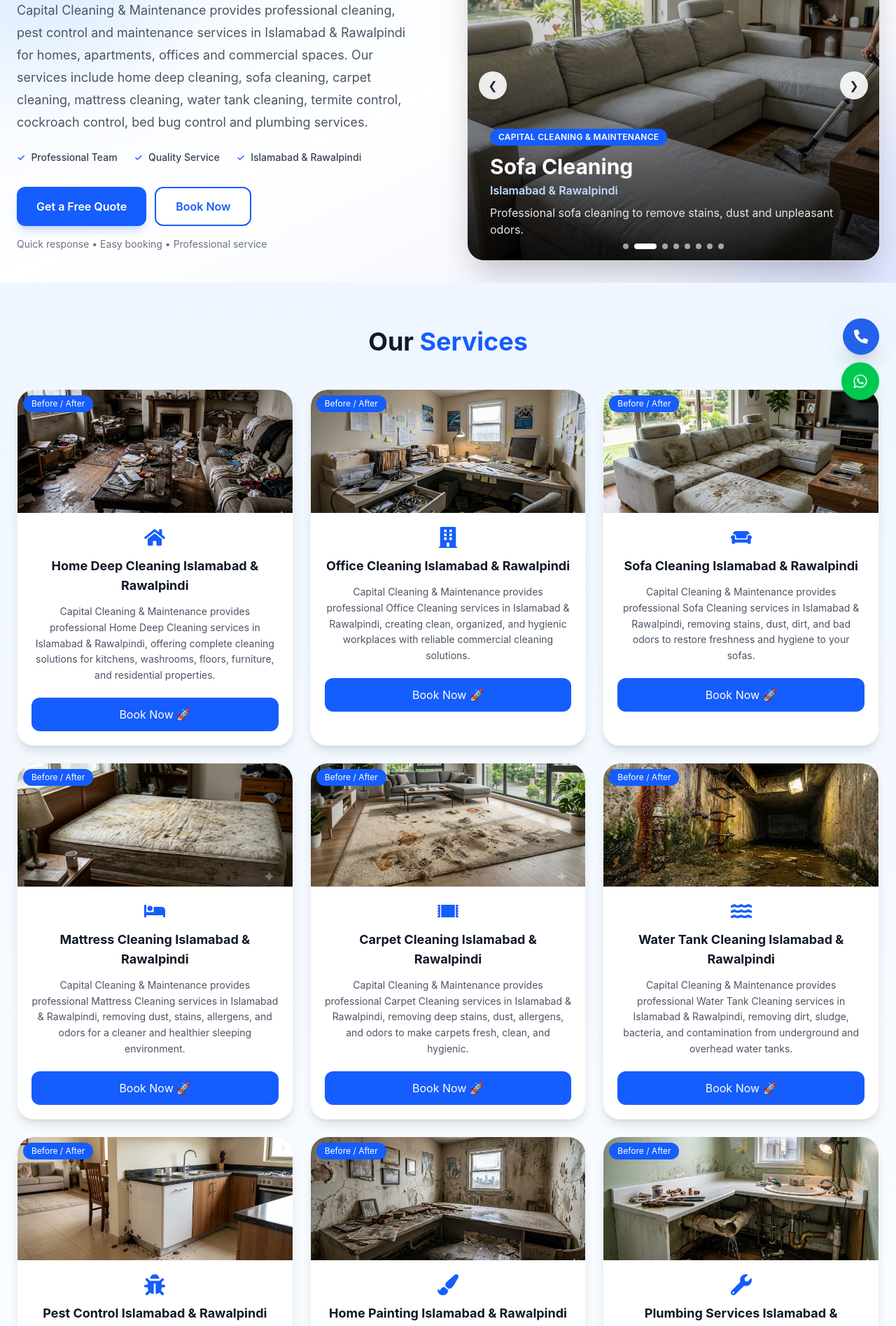
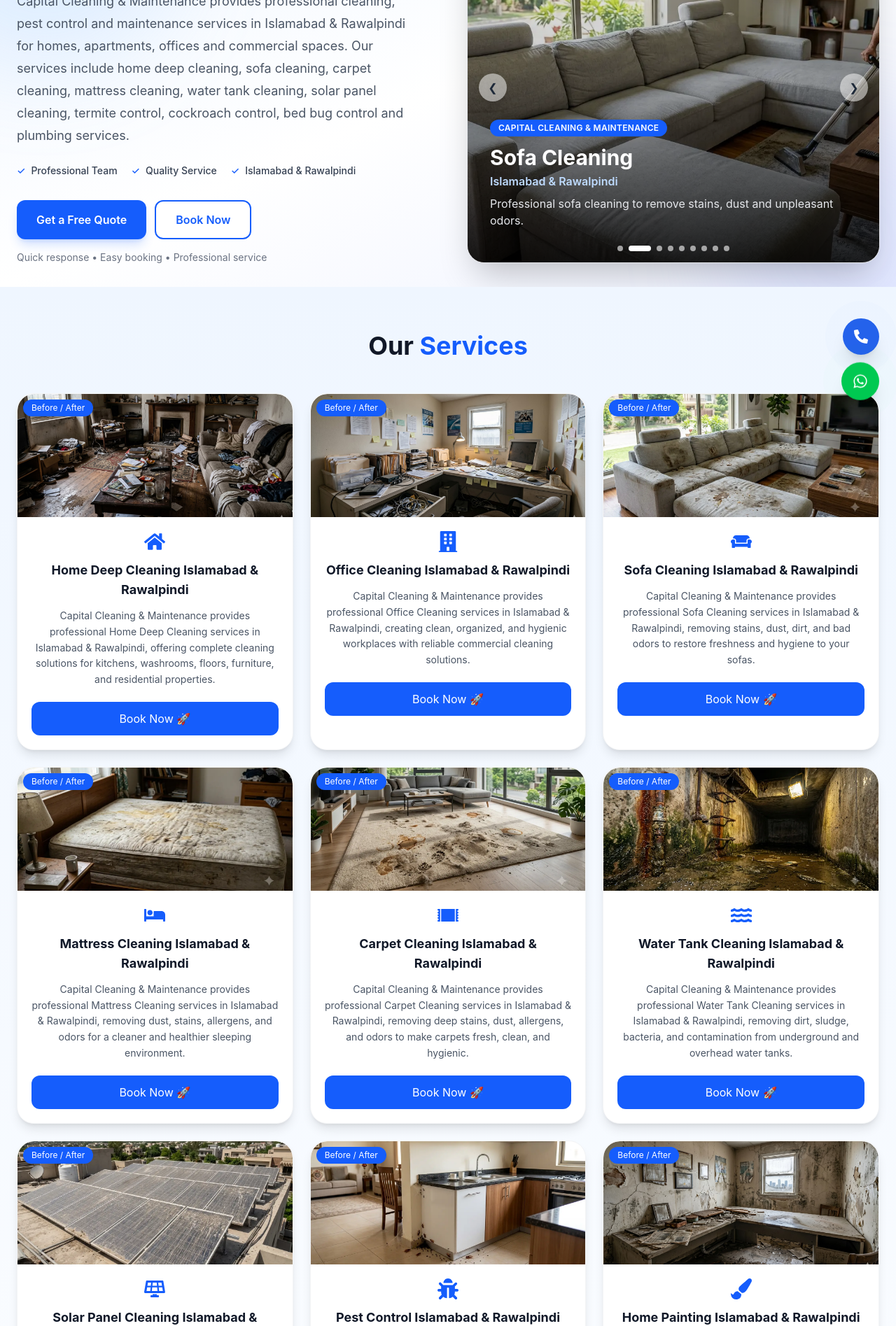
Before and after one commit to irfanhaider6167/capital-home-cleaning-app, a React (Vite) app: page / in a window 1280 px wide. Shown: the part 200-2095 px from the top of the page at 70% size. Built offline with nearby package versions, Linux system fonts and the light colour scheme.

Commit message:
Solar Panel services added

```diff
--- a/src/components/Footer.jsx
+++ b/src/components/Footer.jsx
@@ -75,6 +75,12 @@
               className="text-gray-400 hover:text-blue-400 transition"
             >
               Water Tank Cleaning
+            </Link>
+            <Link
+              to="/service/solar-panel-cleaning"
+              className="text-gray-400 hover:text-blue-400 transition"
+            >
+              Solar Panel Cleaning
             </Link>
 
             <Link
--- a/src/components/Hero.jsx
+++ b/src/components/Hero.jsx
@@ -36,6 +36,12 @@
       highlight: "Islamabad & Rawalpindi",
       desc: "Professional cleaning for underground and overhead water tanks.",
       image: "/images/water-tank-after.webp",
+    },
+    {
+      title: "Solar Panel Cleaning",
+      highlight: "Islamabad & Rawalpindi",
+      desc: "Professional cleaning for solar panels to maintain their performance and efficiency.",
+      image: "/images/solar-panel-cleaning-after.webp",
     },
     {
       title: "Office Cleaning",
@@ -79,28 +85,113 @@
     <section className="relative overflow-hidden bg-gradient-to-br from-blue-50 via-white to-indigo-50">
       {/* Decorative Background */}
       <div className="absolute -top-32 -left-32 h-96 w-96 rounded-full bg-blue-300/20 blur-3xl" />
-
       <div className="absolute -bottom-32 -right-32 h-96 w-96 rounded-full bg-indigo-300/20 blur-3xl" />
 
-      <div className="relative z-10 mx-auto grid max-w-7xl items-center gap-12 px-5 py-16 sm:px-6 md:grid-cols-2 md:gap-14 md:py-20 lg:py-8">
-        {/* LEFT CONTENT */}
-        <div className="text-center md:text-left">
-          <h1 className="text-4xl font-extrabold leading-tight tracking-tight text-gray-900 sm:text-5xl lg:text-4xl">
+      <div className="relative z-10 mx-auto grid max-w-7xl grid-cols-1 items-center gap-8 px-4 py-8 sm:gap-12 sm:px-6 sm:py-16 md:grid-cols-2 md:gap-14 md:py-20 lg:py-8">
+        {/* RIGHT SLIDER - TOP ON MOBILE, RIGHT ON DESKTOP */}
+        <div className="relative order-1 min-w-0 md:order-2">
+          <div className="relative overflow-hidden rounded-2xl bg-white shadow-2xl ring-1 ring-gray-200 sm:rounded-3xl">
+            <AnimatePresence mode="wait">
+              <motion.div
+                key={current}
+                initial={{ opacity: 0, x: 80 }}
+                animate={{ opacity: 1, x: 0 }}
+                exit={{ opacity: 0, x: -80 }}
+                transition={{
+                  duration: 0.45,
+                  ease: "easeOut",
+                }}
+                className="relative"
+              >
+                <img
+                  src={slides[current].image}
+                  alt={`${slides[current].title} in Islamabad and Rawalpindi`}
+                  fetchPriority={current === 0 ? "high" : "auto"}
+                  className="h-[280px] w-full object-cover sm:h-[430px] lg:h-[500px]"
+                />
+
+                {/* Image Overlay */}
+                <div className="absolute inset-0 bg-gradient-to-t from-black/85 via-black/25 to-transparent" />
+
+                {/* Slide Content */}
+                <div className="absolute bottom-0 left-0 right-0 p-4 pb-10 sm:p-8 sm:pb-12">
+                  <span className="inline-block rounded-full bg-blue-600 px-3 py-1 text-[10px] font-semibold uppercase tracking-wide text-white sm:text-xs">
+                    Capital Cleaning & Maintenance
+                  </span>
+
+                  <h2 className="mt-3 text-xl font-bold text-white sm:text-3xl">
+                    {slides[current].title}
+                  </h2>
+
+                  <p className="mt-1 text-sm font-semibold text-blue-200 sm:text-base">
+                    {slides[current].highlight}
+                  </p>
+
+                  <p className="mt-2 max-w-lg text-sm leading-6 text-gray-200 sm:text-base">
+                    {slides[current].desc}
+                  </p>
+                </div>
+              </motion.div>
+            </AnimatePresence>
+
+            {/* Previous Button */}
+            <button
+              type="button"
+              onClick={prevSlide}
+              aria-label="Previous service"
+              className="absolute left-3 top-1/2 flex h-9 w-9 -translate-y-1/2 items-center justify-center rounded-full bg-white/50 text-gray-800 shadow-lg transition hover:bg-blue-600 hover:text-white sm:left-4 sm:h-10 sm:w-10"
+            >
+              ❮
+            </button>
+
+            {/* Next Button */}
+            <button
+              type="button"
+              onClick={nextSlide}
+              aria-label="Next service"
+              className="absolute right-3 top-1/2 flex h-9 w-9 -translate-y-1/2 items-center justify-center rounded-full bg-white/50 text-gray-800 shadow-lg transition hover:bg-blue-600 hover:text-white sm:right-4 sm:h-10 sm:w-10"
+            >
+              ❯
+            </button>
+
+            {/* Slider Indicators */}
+            <div className="absolute bottom-3 left-0 right-0 flex justify-center gap-2 sm:bottom-4">
+              {slides.map((slide, index) => (
+                <button
+                  key={slide.title}
+                  type="button"
+                  onClick={() => setCurrent(index)}
+                  aria-label={`Show ${slide.title}`}
+                  aria-current={current === index ? "true" : undefined}
+                  className={`h-2 rounded-full transition-all duration-300 ${
+                    current === index
+                      ? "w-8 bg-white"
+                      : "w-2 bg-white/60 hover:bg-white"
+                  }`}
+                />
+              ))}
+            </div>
+          </div>
+        </div>
+
+        {/* LEFT CONTENT - BELOW SLIDER ON MOBILE, LEFT ON DESKTOP */}
+        <div className="order-2 min-w-0 text-center md:order-1 md:text-left">
+          <h1 className="text-3xl font-extrabold leading-tight tracking-tight text-gray-900 sm:text-5xl lg:text-4xl">
             Cleaning & Maintenance Services in{" "}
             <span className="text-blue-600">Islamabad & Rawalpindi</span>
           </h1>
 
-          <p className="mt-6 max-w-xl text-base leading-7 text-gray-600 sm:text-lg sm:leading-8 md:mx-0">
+          <p className="mx-auto mt-5 max-w-xl text-base leading-7 text-gray-600 sm:mt-6 sm:text-lg sm:leading-8 md:mx-0">
             Capital Cleaning & Maintenance provides professional cleaning, pest
             control and maintenance services in Islamabad & Rawalpindi for
             homes, apartments, offices and commercial spaces. Our services
             include home deep cleaning, sofa cleaning, carpet cleaning, mattress
-            cleaning, water tank cleaning, termite control, cockroach control,
-            bed bug control and plumbing services.
+            cleaning, water tank cleaning, solar panel cleaning, termite
+            control, cockroach control, bed bug control and plumbing services.
           </p>
 
           {/* Trust Points */}
-          <div className="mt-6 flex flex-wrap justify-center gap-x-6 gap-y-3 text-sm font-medium text-gray-700 md:justify-start">
+          <div className="mt-6 flex flex-wrap justify-center gap-x-5 gap-y-3 text-sm font-medium text-gray-700 md:justify-start">
             <span className="flex items-center gap-2">
               <span className="text-blue-600">✓</span>
               Professional Team
@@ -144,90 +235,6 @@
             Quick response • Easy booking • Professional service
           </p>
         </div>
-
-        {/* RIGHT SLIDER */}
-        <div className="relative">
-          <div className="relative overflow-hidden rounded-3xl bg-white shadow-2xl ring-1 ring-gray-200">
-            <AnimatePresence mode="wait">
-              <motion.div
-                key={current}
-                initial={{ opacity: 0, x: 80 }}
-                animate={{ opacity: 1, x: 0 }}
-                exit={{ opacity: 0, x: -80 }}
-                transition={{
-                  duration: 0.45,
-                  ease: "easeOut",
-                }}
-                className="relative"
-              >
-                <img
-                  src={slides[current].image}
-                  alt={`${slides[current].title} in Islamabad and Rawalpindi`}
-                  className="h-[380px] w-full object-cover sm:h-[430px] lg:h-[500px]"
-                />
-
-                {/* Image Overlay */}
-                <div className="absolute inset-0 bg-gradient-to-t from-black/85 via-black/25 to-transparent" />
-
-                {/* Slide Content */}
-                <div className="absolute bottom-0 left-0 right-0 p-6 sm:p-8">
-                  <span className="inline-block rounded-full bg-blue-600 px-3 py-1 text-xs font-semibold uppercase tracking-wide text-white">
-                    Capital Cleaning & Maintenance
-                  </span>
-
-                  <h2 className="mt-3 text-2xl font-bold text-white sm:text-3xl">
-                    {slides[current].title}
-                  </h2>
-
-                  <p className="mt-1 font-semibold text-blue-200">
-                    {slides[current].highlight}
-                  </p>
-
-                  <p className="mt-2 max-w-lg text-sm leading-6 text-gray-200 sm:text-base">
-                    {slides[current].desc}
-                  </p>
-                </div>
-              </motion.div>
-            </AnimatePresence>
-
-            {/* Previous Button */}
-            <button
-              type="button"
-              onClick={prevSlide}
-              aria-label="Previous service"
-              className="absolute left-4 top-1/2 flex h-10 w-10 -translate-y-1/2 items-center justify-center rounded-full bg-white/90 text-gray-800 shadow-lg transition hover:bg-blue-600 hover:text-white"
-            >
-              ❮
-            </button>
-
-            {/* Next Button */}
-            <button
-              type="button"
-              onClick={nextSlide}
-              aria-label="Next service"
-              className="absolute right-4 top-1/2 flex h-10 w-10 -translate-y-1/2 items-center justify-center rounded-full bg-white/90 text-gray-800 shadow-lg transition hover:bg-blue-600 hover:text-white"
-            >
-              ❯
-            </button>
-
-            {/* Slider Indicators */}
-            <div className="absolute bottom-4 left-0 right-0 flex justify-center gap-2">
-              {slides.map((slide, index) => (
-                <button
-                  key={slide.title}
-                  type="button"
-                  onClick={() => setCurrent(index)}
-                  aria-label={`Show ${slide.title}`}
-                  className={`h-2 rounded-full transition-all duration-300 ${
-                    current === index
-                      ? "w-8 bg-white"
-                      : "w-2 bg-white/60 hover:bg-white"
-                  }`}
-                />
-              ))}
-            </div>
-          </div>
-        </div>
       </div>
     </section>
   );
--- a/src/data/seoData.js
+++ b/src/data/seoData.js
@@ -1,4 +1,19 @@
 export const seoData = {
+  "home-deep-cleaning": {
+    title: "Home Deep Cleaning in Islamabad & Rawalpindi | Capital Cleaning",
+    description:
+      "Professional home deep cleaning in Islamabad & Rawalpindi for houses, apartments and villas. Thorough cleaning by an expert team.",
+    keywords:
+      "home deep cleaning Islamabad, home deep cleaning Rawalpindi, house cleaning Islamabad",
+  },
+
+  "office-cleaning": {
+    title: "Office Cleaning in Islamabad & Rawalpindi | Capital Cleaning",
+    description:
+      "Professional office cleaning in Islamabad & Rawalpindi for offices and commercial spaces. Reliable cleaning by an experienced team.",
+    keywords:
+      "office cleaning Islamabad, office cleaning Rawalpindi, commercial cleaning Islamabad",
+  },
   "sofa-cleaning": {
     title: "Sofa Cleaning in Islamabad & Rawalpindi | Capital Cleaning",
     description:
@@ -31,20 +46,12 @@
       "water tank cleaning Islamabad, water tank cleaning Rawalpindi, underground tank cleaning",
   },
 
-  "home-deep-cleaning": {
-    title: "Home Deep Cleaning in Islamabad & Rawalpindi | Capital Cleaning",
+  "solar-panel-cleaning": {
+    title: "Solar Panel Cleaning in Islamabad & Rawalpindi | Capital Cleaning",
     description:
-      "Professional home deep cleaning in Islamabad & Rawalpindi for houses, apartments and villas. Thorough cleaning by an expert team.",
+      "Professional solar panel cleaning services in Islamabad & Rawalpindi. Remove dust, dirt and buildup to help maintain your solar panels' performance.",
     keywords:
-      "home deep cleaning Islamabad, home deep cleaning Rawalpindi, house cleaning Islamabad",
-  },
-
-  "office-cleaning": {
-    title: "Office Cleaning in Islamabad & Rawalpindi | Capital Cleaning",
-    description:
-      "Professional office cleaning in Islamabad & Rawalpindi for offices and commercial spaces. Reliable cleaning by an experienced team.",
-    keywords:
-      "office cleaning Islamabad, office cleaning Rawalpindi, commercial cleaning Islamabad",
+      "solar panel cleaning Islamabad, solar panel cleaning Rawalpindi, solar panel cleaners Islamabad, solar panel washing Rawalpindi, solar system cleaning Islamabad",
   },
 
   painting: {
--- a/src/data/servicesData.js
+++ b/src/data/servicesData.js
@@ -98,6 +98,23 @@
       "Odor Elimination",
       "Safe Drinking Water",
       "Underground & Overhead Tank Cleaning",
+    ],
+  },
+  {
+    slug: "solar-panel-cleaning",
+    title: "Solar Panel Cleaning",
+    desc: "Capital Cleaning & Maintenance provides professional Solar Panel Cleaning services in Islamabad & Rawalpindi. We remove dust, dirt, bird droppings, and other buildup from solar panels to help maintain their performance and improve sunlight absorption. Our solar panel cleaning service helps keep residential and commercial solar systems clean and well-maintained.",
+    hero: "/images/solar-panel-cleaning-after.webp",
+    before: "/images/solar-panel-cleaning-before.webp",
+    after: "/images/solar-panel-cleaning-after.webp",
+    features: [
+      "Professional Solar Panel Cleaning",
+      "Dust & Dirt Removal",
+      "Bird Droppings & Stain Removal",
+      "Residential Solar Panel Cleaning",
+      "Commercial Solar Panel Cleaning",
+      "Solar Panel Cleaning in Islamabad",
+      "Solar Panel Cleaning in Rawalpindi",
     ],
   },
   {
--- a/src/pages/ServiceDetail.jsx
+++ b/src/pages/ServiceDetail.jsx
@@ -39,6 +39,7 @@
     "carpet-cleaning",
     "mattress-cleaning",
     "water-tank-cleaning",
+    "solar-panel-cleaning",
   ];
 
   // Correct wording for Before / After sections
--- a/src/pages/ServicesPage.jsx
+++ b/src/pages/ServicesPage.jsx
@@ -13,6 +13,7 @@
   FaBolt,
   FaBed,
   FaBug,
+  FaSolarPanel,
 } from "react-icons/fa";
 
 import { FaRug } from "react-icons/fa6";
@@ -130,6 +131,16 @@
       images: [
         "/images/water-tank-before.webp",
         "/images/water-tank-after.webp",
+      ],
+    },
+    {
+      slug: "solar-panel-cleaning",
+      title: "Solar Panel Cleaning Islamabad & Rawalpindi",
+      desc: "Capital Cleaning & Maintenance provides professional Solar Panel Cleaning services in Islamabad & Rawalpindi, removing dust, dirt, bird droppings, and other buildup from residential and commercial solar panels to help maintain their performance and efficiency.",
+      icon: <FaSolarPanel />,
+      images: [
+        "/images/solar-panel-cleaning-before.webp",
+        "/images/solar-panel-cleaning-after.webp",
       ],
     },
 
```
Also changed, not shown: public/images/solar-panel-cleaning-after.webp (added), public/images/solar-panel-cleaning-before.webp (added).
